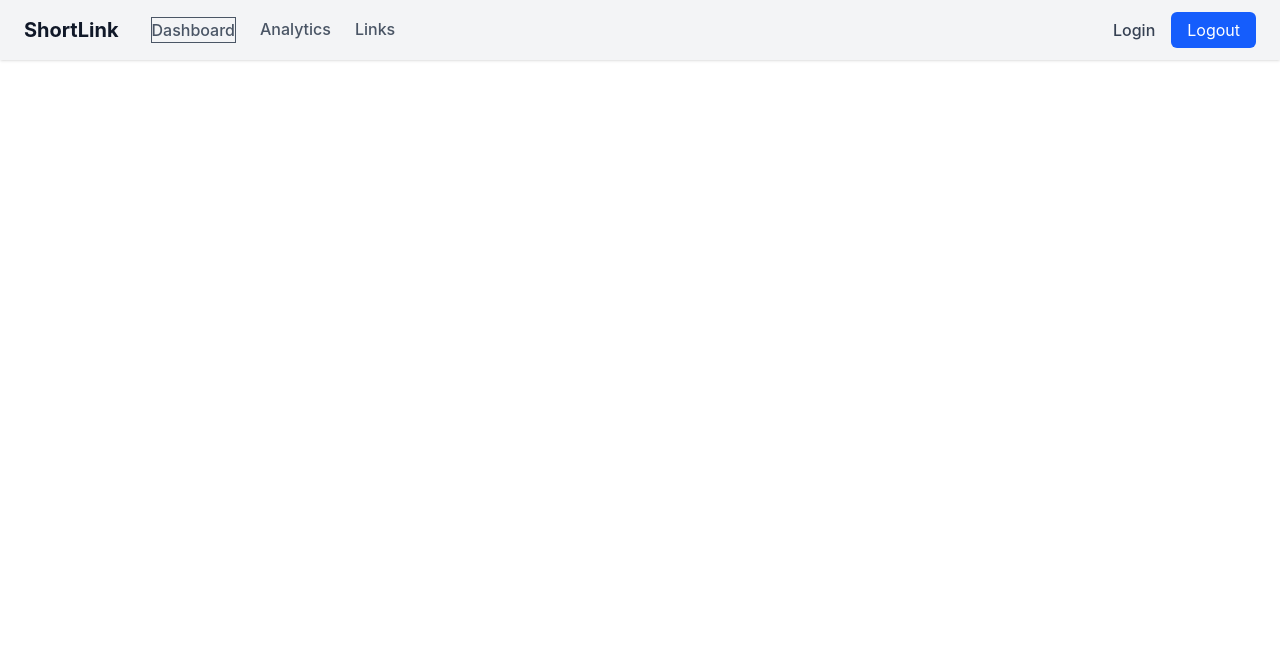
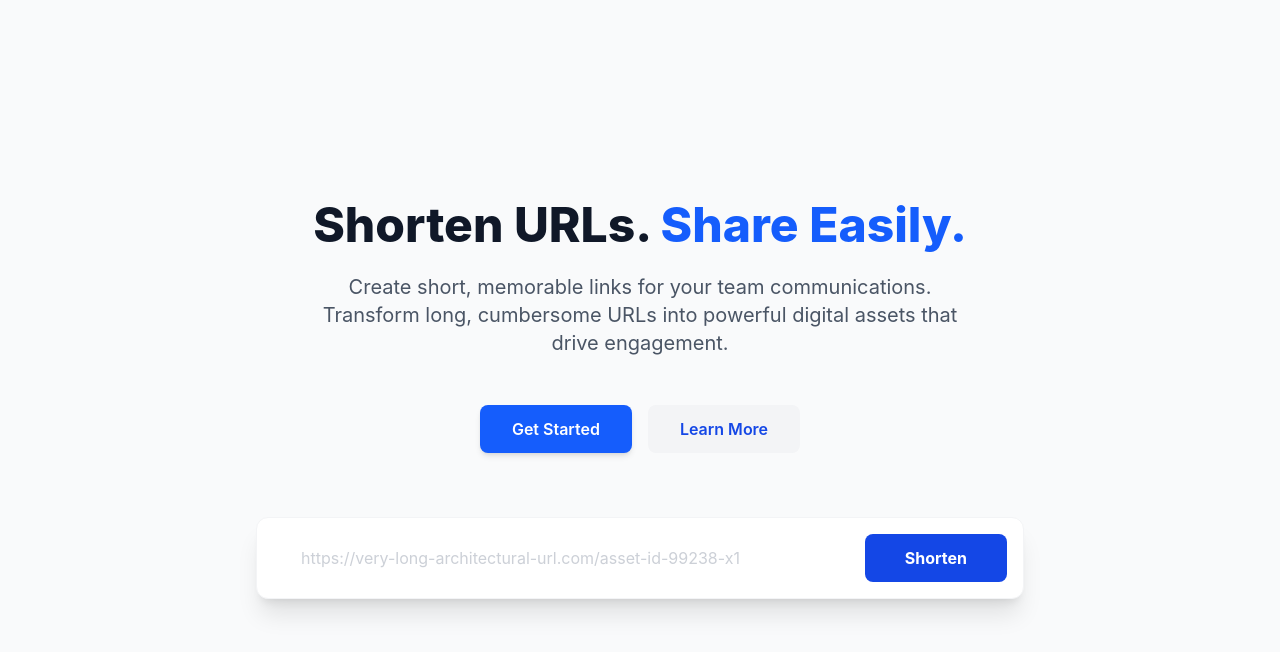
Before and after one commit to adityabastyas/koda-b6-final-fase, a React app in the folder frontend/: page / in a window 1280 px wide. Shown: the top 652 px of the page. Built offline with nearby package versions, Linux system fonts and the light colour scheme; the HTML template or start-up script is replaced by a standard one.

Commit message:
feat: add hero section with url shortener input

```diff
--- a/frontend/src/App.jsx
+++ b/frontend/src/App.jsx
@@ -2,10 +2,11 @@ import React from 'react'
 import Login from './pages/Login'
 import Register from './pages/Register'
 import Navbar from './components/Navbar'
+import Home from './pages/Home'
 
 function App() {
   return (
-    <div><Navbar/></div>
+    <div><Home/></div>
   )
 }
 
--- /dev/null
+++ b/frontend/src/pages/Home.jsx
@@ -0,0 +1,52 @@
+import React from 'react'
+
+function Home() {
+  return (
+    <main>
+
+    <section className="min-h-screen bg-gray-50 flex flex-col items-center justify-center px-4 font-sans">
+
+      <div className="text-center mb-12">
+        <h1 className="text-5xl md:text-5xl font-extrabold text-gray-900 mb-6">
+          Shorten URLs. <span className="text-blue-600">Share Easily.</span>
+        </h1>
+        <p className="text-gray-600 max-w-2xl text-lg md:text-xl l">
+          Create short, memorable links for your team communications.
+          Transform long, cumbersome URLs into powerful digital assets that drive engagement.
+        </p>
+      </div>
+
+      <div className="flex flex-row gap-4 mb-16">
+        <button className="bg-blue-600 hover:bg-blue-700 text-white font-semibold py-3 px-8 rounded-lg shadow-md transition duration-200">
+          Get Started
+        </button>
+        <button className="bg-gray-100 hover:bg-gray-200 text-blue-700 font-semibold py-3 px-8 rounded-lg transition duration-200">
+          Learn More
+        </button>
+      </div>
+
+      <div className="w-full max-w-3xl">
+        <div className="bg-white p-4 rounded-xl shadow-xl flex items-center border border-gray-100">
+          <div className="pl-3 text-gray-400">
+          </div>
+
+          <input
+            type="text"
+            placeholder="https://very-long-architectural-url.com/asset-id-99238-x1"
+            className="flex-grow px-4 py-2 text-gray-400 focus:outline-none bg-transparent"
+          />
+          <button className="bg-blue-700 hover:bg-blue-800 text-white font-bold py-3 px-10 rounded-lg transition duration-200">
+            Shorten
+          </button>
+        </div>
+      </div>
+
+    </section>
+
+
+    </main>
+
+  )
+}
+
+export default Home
```
